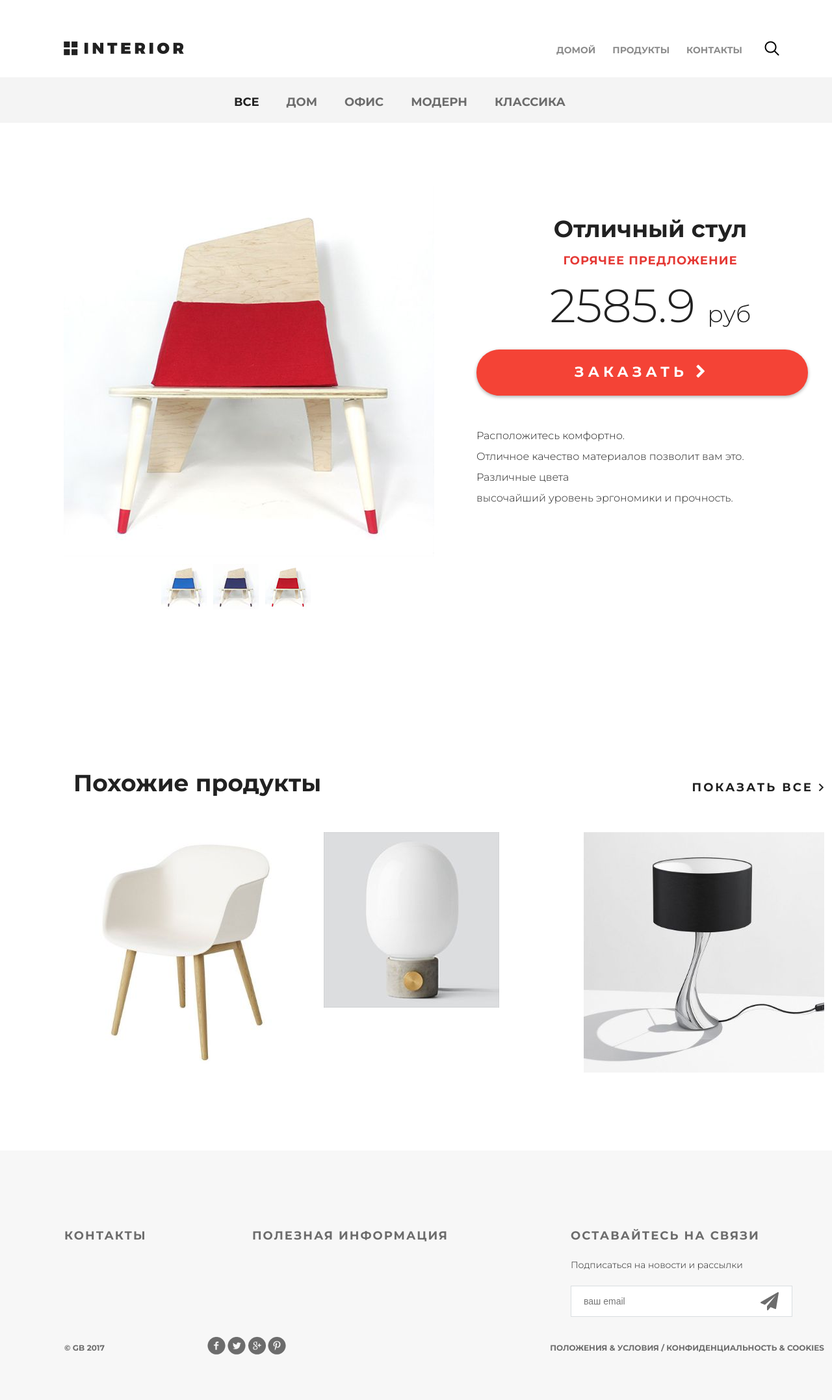
After one commit to VladimirChernenko/django_basic, a Django app: page /products_all/ in a window 1280 px wide; the page is wider, and only the part inside the window is pictured. The commit adds this page. Shown: that part at 65% size. Run offline with Django 4.2, Linux system fonts and the light colour scheme.

Commit message:
lesson_2

```diff
--- a/gb/gb/urls.py
+++ b/gb/gb/urls.py
@@ -19,7 +19,12 @@ from mainapp import views
 
 urlpatterns = [
     path('admin/', admin.site.urls),
-    path('', views.index),
-    path('products/', views.products),
-    path('contact/', views.contact),
+    path('', views.index, name='index'),
+    path('products/', views.products, name='products'),
+    path('products_all/', views.products, name='products_all'),
+    path('products_home/', views.products, name='products_home'),
+    path('products_office/', views.products, name='products_office'),
+    path('products_modern/', views.products, name='products_modern'),
+    path('products_classic/', views.products, name='products_classic'),
+    path('contact/', views.contact, name='contact'),
 ]
--- /dev/null
+++ b/gb/mainapp/templates/mainapp/base.html
@@ -0,0 +1,47 @@
+{% load static %}
+<!DOCTYPE html>
+<html>
+<head>
+	<meta charset="utf-8">
+	{% block title %}
+		<title>Магазин</title>
+	{% endblock title %}
+	{% block css %}
+		<link rel="stylesheet" type="text/css" href="{% static 'style.css' %}">
+		<link rel="stylesheet" href="{% static 'fonts/font-awesome/css/font-awesome.css' %}">
+	{% endblock css %}
+</head>
+<body>
+    {% block content %}
+    {% endblock content %}
+
+    {% block footer %}
+	    <div class="footer">
+            <div class="clearfix">
+                <div class="text-footer">
+                    <h3>контакты</h3>
+                </div>
+                <div class="text-footer">
+                    <h3>полезная информация</h3>
+                </div>
+                <div class="text-footer clearfix">
+                    <h3>Оставайтесь на связи</h3>
+                    <p>Подписаться на новости и рассылки</p>
+                    <form>
+                        <input type="email" name="email" placeholder="ваш email">
+                        <a href="#"><i class="fa fa-paper-plane fa-2x" aria-hidden="true"></i></a>
+                    </form>
+                </div>
+            </div>
+            <p class="small">&copy; GB 2017</p>
+            <div class="social">
+                <a href="#" class="social1"></a>
+                <a href="#" class="social2"></a>
+                <a href="#" class="social3"></a>
+                <a href="#" class="social4"></a>
+            </div>
+            <p class="small">Положения &amp; Условия  /  Конфиденциальность &amp; Cookies</p>
+        </div>
+    {% endblock footer %}
+</body>
+</html>
--- /dev/null
+++ b/gb/mainapp/templates/mainapp/includes/inc_category_menu.html
@@ -0,0 +1,9 @@
+<div class="details">
+	<div class="links clearfix">
+		<ul class="links-menu">
+        {% for link in links_menu %}
+            <li><a href= {% url link.href %} {% if  request.resolver_match.url_name == link.href %}
+            class="active"{% endif %}>{{ link.name }}</a></li>
+        {% endfor %}
+		</ul>
+    </div>
--- /dev/null
+++ b/gb/mainapp/templates/mainapp/includes/inc_menu.html
@@ -0,0 +1,13 @@
+
+<div class="header clearfix">
+	<a href="index" class="logo"></a>
+		<ul class="menu">
+			<li><a href="{% url 'index' %}" {% if request.resolver_match.url_name == 'index' %}
+			class='active'{% endif %}>домой</a></li>
+			<li><a href="{% url 'products' %}" {% if request.resolver_match.url_name == 'products' %}
+			class='active'{% endif %}>продукты</a></li>
+			<li><a href="{% url 'contact' %}" {% if request.resolver_match.url_name == 'contact' %}
+			class='active'{% endif %}>контакты</a></li>
+		</ul>
+	<a href="#" class="search"></a>
+</div>
--- a/gb/mainapp/templates/mainapp/products.html
+++ b/gb/mainapp/templates/mainapp/products.html
@@ -1,56 +1,33 @@
-<!DOCTYPE html>
-<html>
-<head>
-	<meta charset="utf-8">
-	<title>Каталог</title>
-	<link rel="stylesheet" href="/static/style.css">
-	<link rel="stylesheet" href="/static/fonts/font-awesome/css/font-awesome.css">
-</head>
+{% extends "mainapp/base.html" %}
+{% load static %}
+
+{% block content %}
 <body>
 	<div class="container">
 		<div class="hero-white">
-			<div class="header clearfix">
-				<a href="/" class="logo"></a>
-				<ul class="menu">
-					<li><a href="/">домой</a></li>
-					<li><a href="/products/" class="active">продукты</a></li>
-					<li><a href="/contact/">контакты</a></li>
-
-				</ul>
-				<a href="#" class="search"></a>
-                <a href="#" class="basket"></a>
-			</div>
+			{% include "mainapp/includes/inc_menu.html" %}
 		</div>
 
-		<div class="details">
-			<div class="links clearfix">
-				<ul class="links-menu">
-					<li><a href="#" class="active">все</a></li>
-					<li><a href="#">дом</a></li>
-					<li><a href="#">офис</a></li>
-					<li><a href="#">модерн</a></li>
-					<li><a href="#">классика</a></li>
-				</ul>
-			</div>
+		{% include "mainapp/includes/inc_category_menu.html" %}
 
 			<div class="details-products">
 				<div class="details-slider">
 					<div class="slider-product">
-						<img src="/static/img/slider1.jpg">
+						<img src="{% static 'img/slider1.jpg' %}">
 					</div>
 					<div class="slider-control">
 						<div class="block">
-							<a href="#"><img src="/static/img/controll.jpg" alt="">
+							<a href="#"><img src="{% static 'img/controll.jpg' %}" alt="">
 								<div class="text"></div>
 							</a>
 						</div>
 						<div class="block">
-							<a href="#"><img src="/static/img/controll1.jpg" alt="">
+							<a href="#"><img src="{% static 'img/controll1.jpg' %}" alt="">
 								<div class="text"></div>
 							</a>
 						</div>
 						<div class="block">
-							<a href="#"><img src="/static/img/controll2.jpg" alt="">
+							<a href="#"><img src="{% static 'img/controll2.jpg' %}" alt="">
 								<div class="text"></div>
 							</a>
 						</div>
@@ -78,31 +55,31 @@
 			<div class="related">
 				<div class="title clearfix">
 					<h2>Похожие продукты</h2>
-					<a class="explore" href="#">показать все <img src="img/arrow.png" alt=""></a>
+					<a class="explore" href="#">показать все <img src="{% static 'img/arrow.png' %}" alt=""></a>
 				</div>
 				<div class="related-products clearfix">
 					<div class="block">
-						<a href="#"><img src="/static/img/product-11.jpg" alt="">
+						<a href="#"><img src="{% static 'img/product-21.jpg' %}" alt="">
 							<div class="text">
-								<img src="/static/img/icon-hover.png" alt="img">
+								<img src="{% static 'img/icon-hover.png' %}" alt="img">
 								<h4>Стул повышенного качества</h4>
 								<p>Не оторваться. </p>
 							</div>
 						</a>
 					</div>
 					<div class="block">
-						<a href="#"><img src="/static/img/product-21.jpg" alt="">
+						<a href="#"><img src="{% static 'img/product-1.jpg' %}" alt="">
 							<div class="text">
-								<img src="/static/img/icon-hover.png" alt="img">
+								<img src="{% static 'img/icon-hover.png' %}" alt="img">
 								<h4>Стул повышенного качества</h4>
 								<p>Не оторваться. </p>
 							</div>
 						</a>
 					</div>
 					<div class="block">
-						<a href="#"><img src="/static/img/product-31.jpg" alt="">
+						<a href="#"><img src="{% static 'img/product-31.jpg' %}" alt="">
 							<div class="text">
-								<img src="/static/img/icon-hover.png" alt="img">
+								<img src="{% static 'img/icon-hover.png' %}" alt="img">
 								<h4>Стул повышенного качества</h4>
 								<p>Не оторваться. </p>
 							</div>
@@ -116,33 +93,4 @@
 		<div class="clr"></div>
 
 	</div>
-
-	<div class="footer">
-        <div class="clearfix">
-            <div class="text-footer">
-                <h3>контакты</h3>
-            </div>
-            <div class="text-footer">
-                <h3>полезная информация</h3>
-            </div>
-            <div class="text-footer clearfix">
-                <h3>Оставайтесь на связи</h3>
-                <p>Подписаться на новости и рассылки</p>
-                <form>
-                    <input type="email" name="email" placeholder="ваш email">
-                    <a href="#"><i class="fa fa-paper-plane fa-2x" aria-hidden="true"></i></a>
-                </form>
-            </div>
-        </div>
-        <p class="small">&copy; GB 2017</p>
-        <div class="social">
-            <a href="#" class="social1"></a>
-            <a href="#" class="social2"></a>
-            <a href="#" class="social3"></a>
-            <a href="#" class="social4"></a>
-        </div>
-        <p class="small">Положения &amp; Условия  /  Конфиденциальность &amp; Cookies</p>
-    </div>
-
-</body>
-</html>
+{% endblock content %}
--- a/gb/mainapp/views.py
+++ b/gb/mainapp/views.py
@@ -4,7 +4,17 @@ def index(request):
     return render(request, 'mainapp/index.html')
 
 def products(request):
-    return render(request, 'mainapp/products.html')
+
+    links_menu = [
+        {'href': 'products_all', 'name': 'все'},
+        {'href': 'products_home', 'name': 'дом'},
+        {'href': 'products_office', 'name': 'офис'},
+        {'href': 'products_modern', 'name': 'модерн'},
+        {'href': 'products_classic', 'name': 'классика'},
+        ]
+
+    content = {'links_menu': links_menu}
+    return render(request, 'mainapp/products.html', context=content)
 
 def contact(request):
     return render(request, 'mainapp/contact.html')
```
Also changed, not shown: gb/mainapp/templates/mainapp/contact.html (+5 -46 lines), gb/mainapp/templates/mainapp/index.html (+16 -53 lines).
